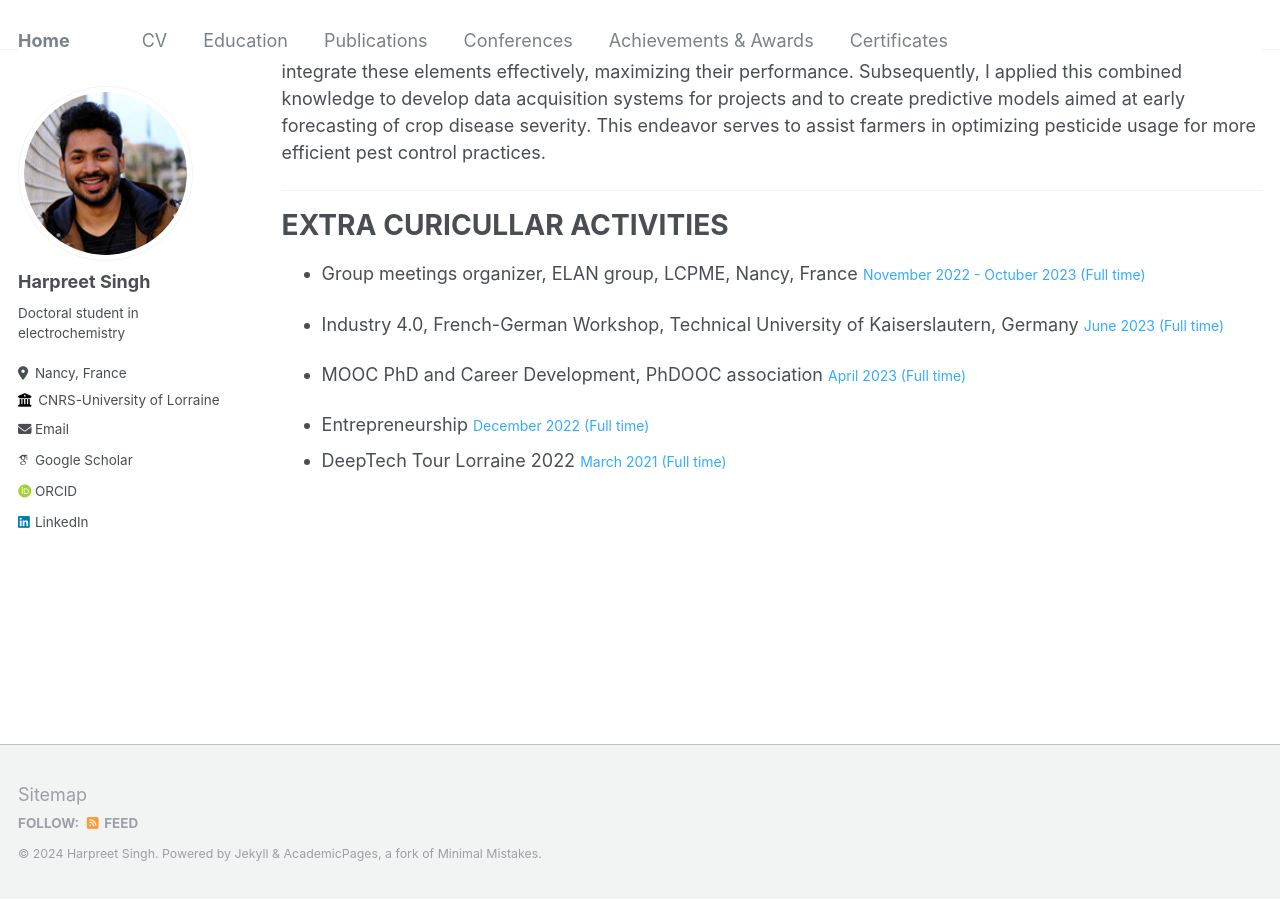
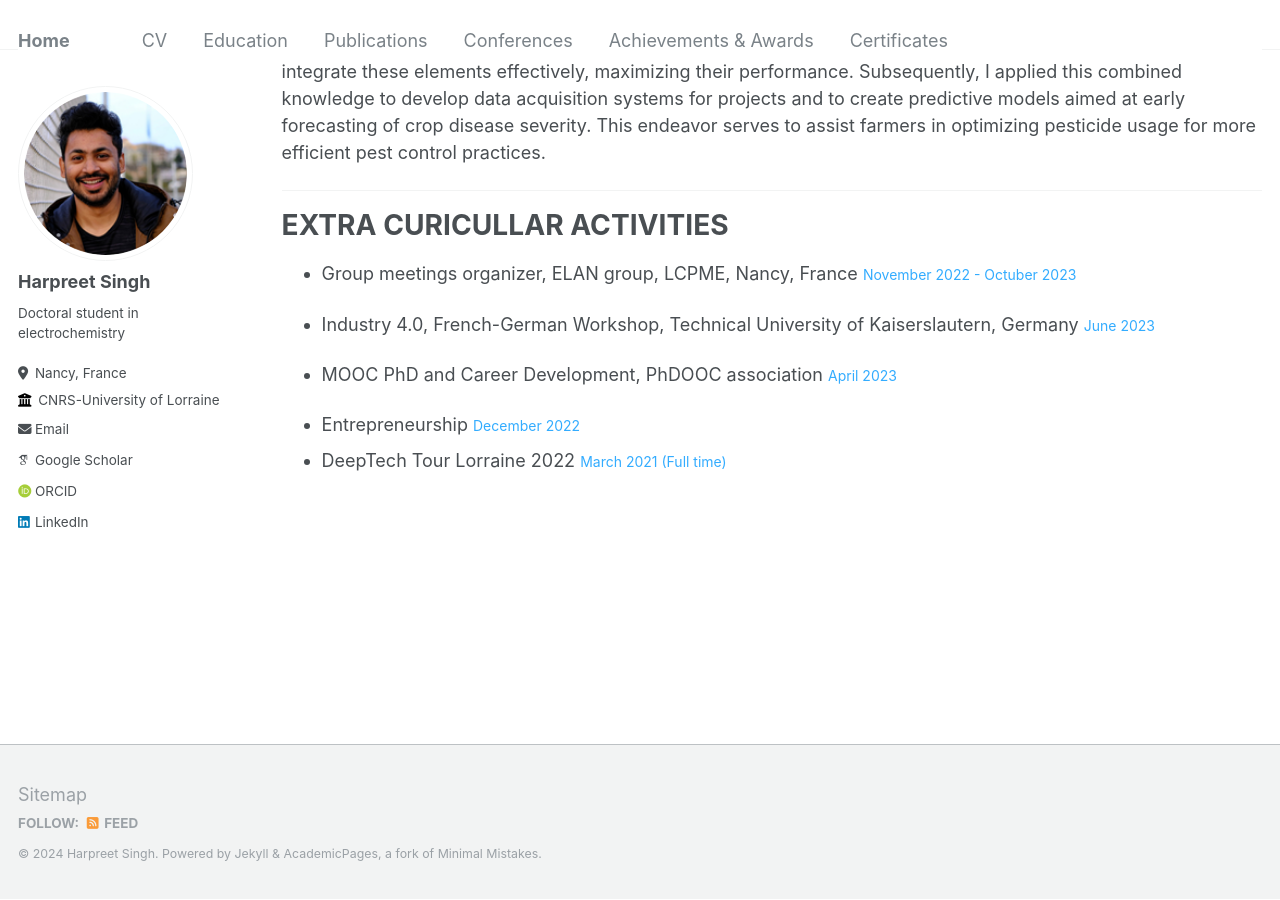
Before and after one commit to Harpr33t-Singh/Harpr33t-Singh.github.io, a Jekyll site: the page built from _pages/cv.md, in a window 1280 px wide and 900 px high, scrolled down 1024 px. Built offline with Jekyll 4.4.1, drawn with Linux system fonts in a browser that asks for light colours; some web fonts are replaced.

Commit message:
Update cv.md

```diff
--- a/_pages/cv.md
+++ b/_pages/cv.md
@@ -44,11 +44,11 @@ During my undergraduate studies, I delved deeply into electronic systems, coveri
 
 # EXTRA CURICULLAR ACTIVITIES
 
-* Group meetings organizer, ELAN group, LCPME, Nancy, France <span style="color: #33ACFF; font-size: 14px;">November 2022 - Octuber 2023 (Full time)</span>
+* Group meetings organizer, ELAN group, LCPME, Nancy, France <span style="color: #33ACFF; font-size: 14px;">November 2022 - Octuber 2023</span>
 
-* Industry 4.0, French-German Workshop, Technical University of Kaiserslautern, Germany <span style="color: #33ACFF; font-size: 14px;">  June 2023 (Full time)</span>
+* Industry 4.0, French-German Workshop, Technical University of Kaiserslautern, Germany <span style="color: #33ACFF; font-size: 14px;">  June 2023</span>
 
-* MOOC PhD and Career Development, PhDOOC association <span style="color: #33ACFF; font-size: 14px;">  April 2023 (Full time)</span>
+* MOOC PhD and Career Development, PhDOOC association <span style="color: #33ACFF; font-size: 14px;">  April 2023</span>
 
-* Entrepreneurship <span style="color: #33ACFF; font-size: 14px;">  December 2022 (Full time)</span>
+* Entrepreneurship <span style="color: #33ACFF; font-size: 14px;">  December 2022</span>
 * DeepTech Tour Lorraine 2022 <span style="color: #33ACFF; font-size: 14px;">  March 2021 (Full time)</span>
```
